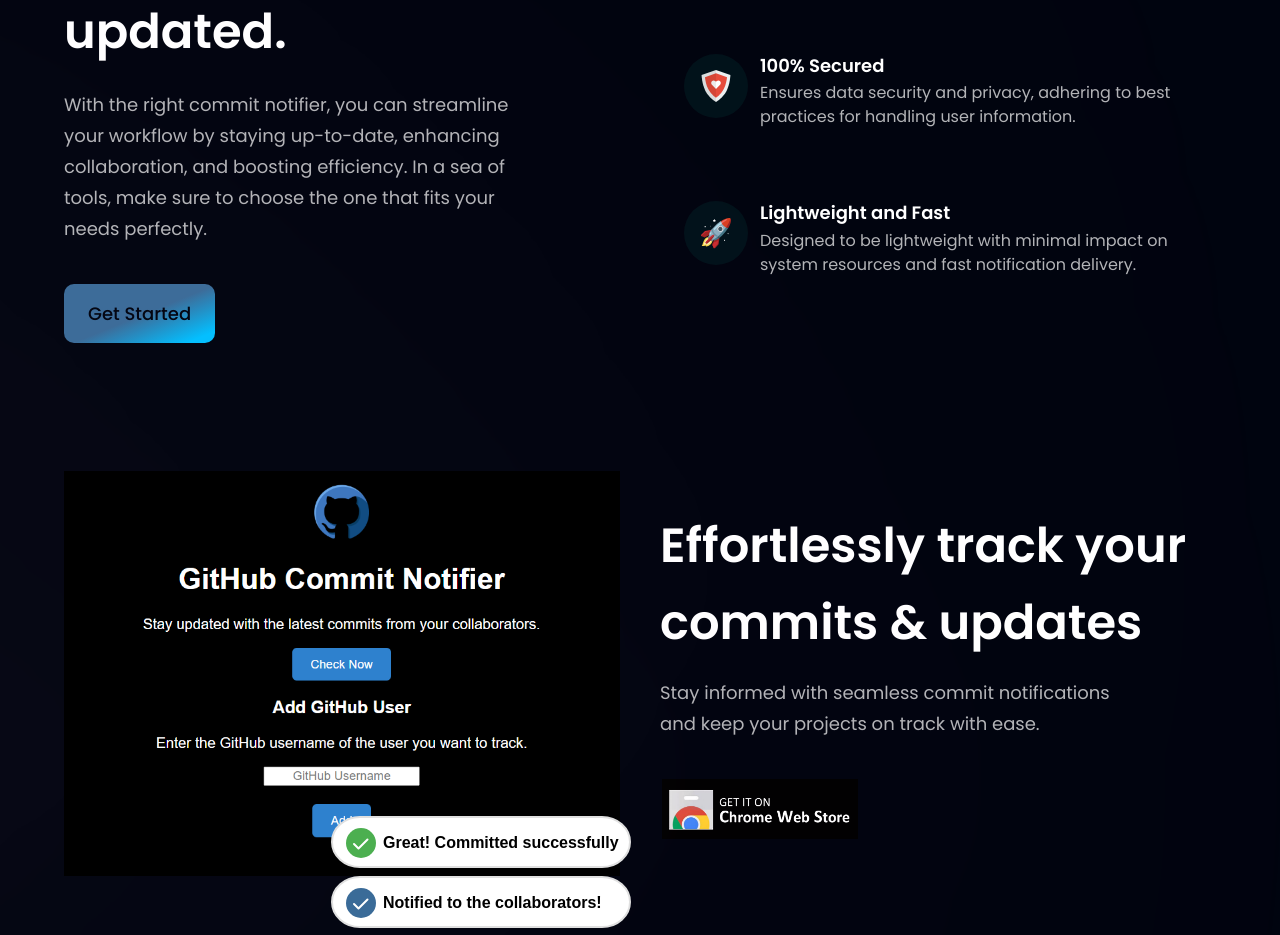
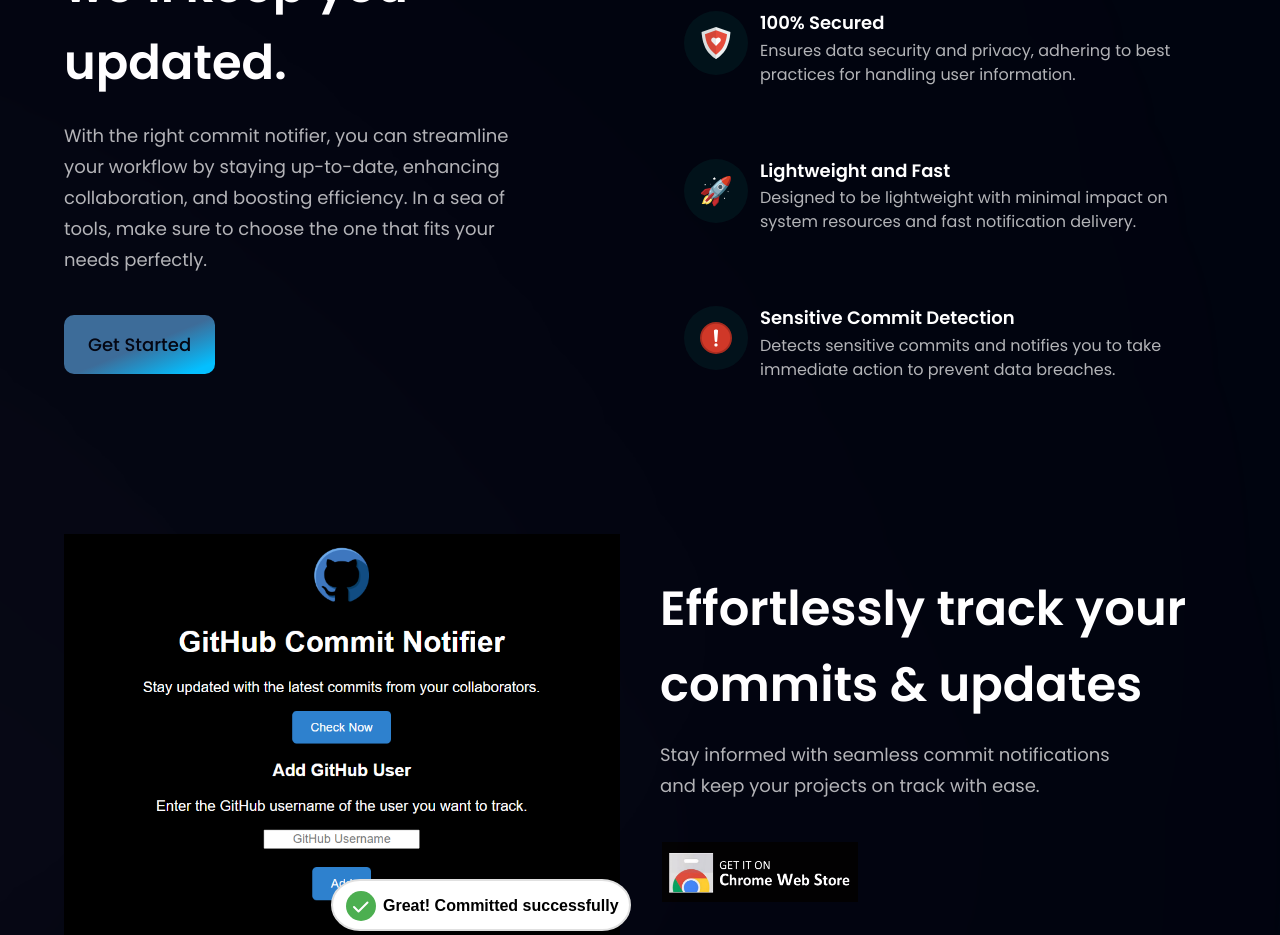
Before and after one commit to akashkapoor0001/GitHub-Commit-Notifier-Website, a React (Vite) app: page / in a window 1280 px wide. Shown: the part 1080-2015 px from the top of the page. Built offline with nearby package versions, Linux system fonts and the light colour scheme.

Commit message:
Added the Sensitive Commit Feature in the Features Tab.

```diff
--- a/src/assets/index.js
+++ b/src/assets/index.js
@@ -10,6 +10,7 @@ import github from "./github.png";
 import quotes from "./quotes.svg";
 import robot from "./robot.png";
 import Rocket from "./Rocket.svg";
+import warning from "./warning.svg";
 import Bell from "./Bell.svg";
 import shield from "./Shield.svg";
 import menu from "./menu.svg";
@@ -42,6 +43,7 @@ export {
   Rocket,
   Bell,
   shield,
+  warning,
   menu,
   close,
   google,
--- a/src/constants/index.js
+++ b/src/constants/index.js
@@ -1,4 +1,4 @@
-import { people01, people02, people03, Portfolio, instagram, linkedin, Bell, shield, Rocket  } from "../assets";
+import { people01, people02, people03, Portfolio, instagram, linkedin, Bell, shield, Rocket, warning  } from "../assets";
 
 export const navLinks = [
   {
@@ -40,6 +40,13 @@ export const features = [
     title: "Lightweight and Fast",
     content:
       "Designed to be lightweight with minimal impact on system resources and fast notification delivery.",
+  },
+  {
+    id: "feature-4",
+    icon: warning,
+    title: "Sensitive Commit Detection",
+    content:
+      "Detects sensitive commits and notifies you to take immediate action to prevent data breaches.",
   },
 ];
 
```
Also changed, not shown: src/assets/warning.svg (added).
